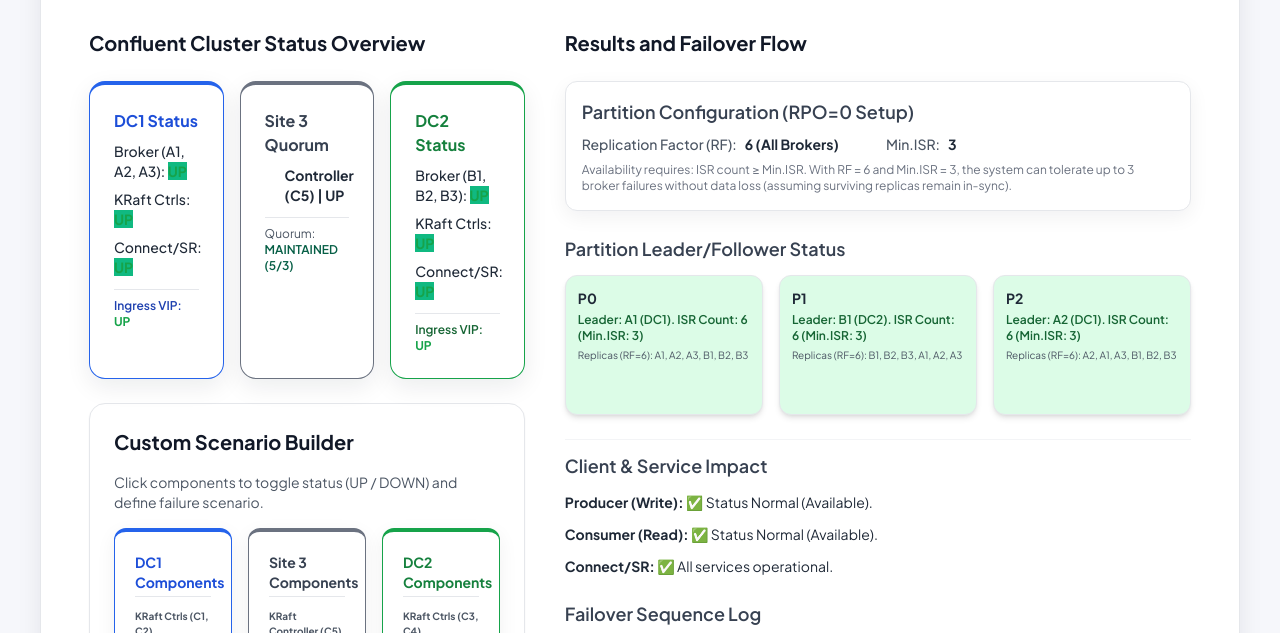
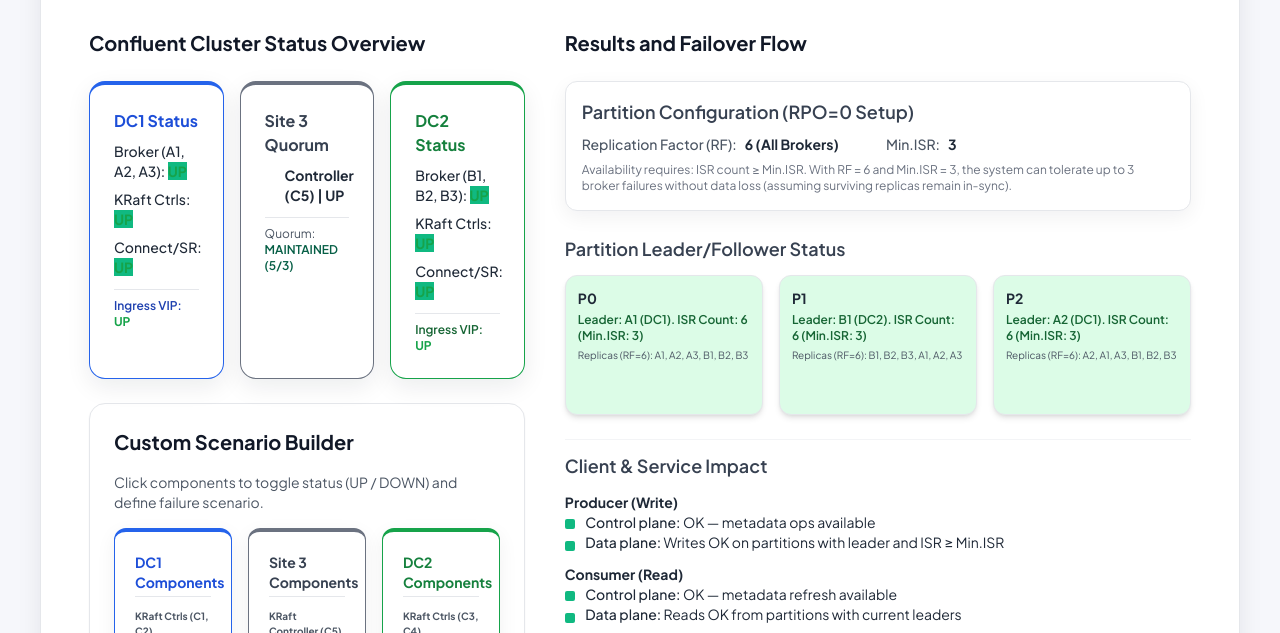
Before and after one commit to goasutlor/kafka_failover, a plain HTML site: page index.html in a window 1280 px wide. Shown: the part 160-793 px from the top of the page. Drawn offline with nearby package versions, Linux system fonts and the light colour scheme.

Commit message:
ux: calm client-impact copy; split control-plane vs data-plane with neutral badges

```diff
--- a/index.html
+++ b/index.html
@@ -1092,9 +1092,9 @@
 
         function renderClientImpact() {
             const { quorumMaintained } = checkQuorum();
-            let producerMsg = "✅ Status Normal (Available).";
-            let consumerMsg = "✅ Status Normal (Available).";
-            let serviceMsg = "✅ All services operational.";
+            let producerMsg = "";
+            let consumerMsg = "";
+            let serviceMsg = "";
 
             const minISR = MIN_ISR;
             const uncleanEnabled = UNCLEAN_ENABLED;
@@ -1136,71 +1136,71 @@
 
 
             // --- Quorum Check ---
-            if (!quorumMaintained) {
-                producerMsg = "🛑 Control Plane Lost. Producer must stop writing metadata requests (e.g., topic creation). Existing partitions keep serving.";
-                consumerMsg = "🛑 Control Plane Lost. Consumer must stop fetching metadata. Existing partitions keep serving.";
-                serviceMsg = "🛑 Connect/SR Services: **Frozen** and unable to register new tasks/schemas due to Control Plane failure.";
+            // Build compact badges
+            const red = '<span class="inline-block w-2.5 h-2.5 rounded-sm bg-red-500 mr-2 align-middle"></span>';
+            const yellow = '<span class="inline-block w-2.5 h-2.5 rounded-sm bg-yellow-400 mr-2 align-middle"></span>';
+            const green = '<span class="inline-block w-2.5 h-2.5 rounded-sm bg-emerald-500 mr-2 align-middle"></span>';
+
+            // Producer
+            const prodMeta = !quorumMaintained
+                ? `${red} <span class="font-medium">Control plane:</span> Lost — metadata ops blocked (topic/ACL/partition)`
+                : `${green} <span class="font-medium">Control plane:</span> OK — metadata ops available`;
+
+            let prodData;
+            if (partitionsOffline > 0) {
+                prodData = `${red} <span class=\"font-medium\">Data plane:</span> Writes blocked on ${partitionsOffline} partition(s) (ISR < Min.ISR)`;
+            } else {
+                prodData = `${green} <span class=\"font-medium\">Data plane:</span> Writes OK on partitions with leader and ISR ≥ Min.ISR`;
             }
+            const prodRisk = !quorumMaintained
+                ? `${yellow} <span class="font-medium">Risk:</span> If a leader fails while quorum is lost, writes stop until quorum restored`
+                : '';
+            producerMsg = `<div class="space-y-1">${prodMeta}<br>${prodData}${prodRisk ? `<br>${prodRisk}` : ''}</div>`;
 
-            // --- Data Plane Check (Only if Quorum is UP) ---
-            else if (partitionsOffline > 0) {
-                 producerMsg = `🛑 Producer: Fails to write data to ${partitionsOffline} Partition(s) (**ISR Count < Min.ISR**). Write traffic is **blocked** to prevent data loss.`;
-                 consumerMsg = `🛑 Consumer: Stops reading for ${partitionsOffline} Partition(s) (**ISR Count < Min.ISR**).`;
-            } else if (uncleanUsed) {
-                producerMsg = `⚠️ Producer: Writes succeeded to Unclean Leaders. **Data Loss Risk** is high.`;
-                consumerMsg = `⚠️ Consumer: Reads succeeded from Unclean Leaders. **Data Loss Risk** is high.`;
-            } else if (leadersFailed > 0) {
-                // Leaders failed, but new ones were found (100% recovery) AND Min.ISR was maintained
-                producerMsg = "⚠️ Producer: **Brief Metadata Refresh/Stutter** before being redirected to the New Leader(s) within seconds. Write traffic resumes. (Auto-Failover Successful)";
-                consumerMsg = "⚠️ Consumer: **Brief Metadata Refresh/Stutter** as it follows the New Leader(s). Reading resumes quickly. (Auto-Failover Successful)";
-            } else if (ingressDownCount > 0) {
-                 // Ingress is down, but NO internal component failed AND Leaders are still UP (Fix 1: Decoupling)
-                const downSites = [];
-                if (clusterState.services.DC1_INGRESS.status === 'DOWN') downSites.push('DC1');
-                if (clusterState.services.DC2_INGRESS.status === 'DOWN') downSites.push('DC2');
-                const downIngress = downSites.join(' and ');
+            // Consumer
+            const consMeta = !quorumMaintained
+                ? `${red} <span class="font-medium">Control plane:</span> Lost — metadata refresh/admin blocked`
+                : `${green} <span class="font-medium">Control plane:</span> OK — metadata refresh available`;
+            let consData;
+            if (partitionsOffline > 0) {
+                consData = `${red} <span class=\"font-medium\">Data plane:</span> Reads stopped on ${partitionsOffline} partition(s) (ISR < Min.ISR)`;
+            } else {
+                consData = `${green} <span class=\"font-medium\">Data plane:</span> Reads OK from partitions with current leaders`;
+            }
+            const consRisk = !quorumMaintained
+                ? `${yellow} <span class="font-medium">Risk:</span> If any leader fails, reads stop until quorum restored`
+                : '';
+            consumerMsg = `<div class="space-y-1">${consMeta}<br>${consData}${consRisk ? `<br>${consRisk}` : ''}</div>`;
 
-                producerMsg = `⚠️ Producer: Connection attempts via ${downIngress} VIP fail. Clients successfully **Redirect** traffic to the operational VIP. **Cluster internals are stable.**`;
-                consumerMsg = `⚠️ Consumer: Connection attempts via ${downIngress} VIP fail. Clients successfully **Redirect** traffic to the operational VIP. **Cluster internals are stable.**`;
-            }
+            // Connect / Schema Registry
+            const dc1ConnectDown = clusterState.services.DC1_CONNECT.status === 'DOWN';
+            const dc2ConnectDown = clusterState.services.DC2_CONNECT.status === 'DOWN';
+            const dc1SRDown = clusterState.services.DC1_SR.status === 'DOWN';
+            const dc2SRDown = clusterState.services.DC2_SR.status === 'DOWN';
 
+            const metaConnect = !quorumMaintained
+                ? `${red} <span class="font-medium">Metadata:</span> Registering new tasks/schemas blocked`
+                : `${green} <span class="font-medium">Metadata:</span> Registry/Connect admin available`;
 
-            // --- Service Check (Independent of Broker/Quorum, unless Quorum is DOWN) ---
-            if (quorumMaintained) {
-                const dc1ConnectDown = clusterState.services.DC1_CONNECT.status === 'DOWN';
-                const dc2ConnectDown = clusterState.services.DC2_CONNECT.status === 'DOWN';
-                const dc1SRDown = clusterState.services.DC1_SR.status === 'DOWN';
-                const dc2SRDown = clusterState.services.DC2_SR.status === 'DOWN';
+            // availability of existing tasks (approximate)
+            const dataConnect = `${green} <span class="font-medium">Data I/O:</span> Existing tasks continue if internal topics leaders remain up and ISR ≥ Min.ISR`;
+            const svcRisk = !quorumMaintained
+                ? `${yellow} <span class="font-medium">Advisory:</span> Freeze config/rollouts until quorum is restored`
+                : '';
 
-                const serviceSummary = [];
+            const svcDowns = [];
+            if (dc1ConnectDown && dc2ConnectDown) svcDowns.push('Connect (both sites)');
+            else if (dc1ConnectDown) svcDowns.push('Connect DC1');
+            else if (dc2ConnectDown) svcDowns.push('Connect DC2');
+            if (dc1SRDown && dc2SRDown) svcDowns.push('Schema Registry (both sites)');
+            else if (dc1SRDown) svcDowns.push('Schema Registry DC1');
+            else if (dc2SRDown) svcDowns.push('Schema Registry DC2');
+            const svcDownNote = svcDowns.length > 0 ? `<br>${red} <span class=\"font-medium\">Outage:</span> ${svcDowns.join(', ')} down` : '';
+            serviceMsg = `<div class="space-y-1">${metaConnect}<br>${dataConnect}${svcDownNote}${svcRisk ? `<br>${svcRisk}` : ''}</div>`;
 
-                if (dc1ConnectDown && dc2ConnectDown) {
-                    serviceSummary.push("🛑 **All Connect Ingestion Blocked.**");
-                } else if (dc1ConnectDown) {
-                     serviceSummary.push("⚠️ **DC1 Connect Blocked.** DC2 Connect is operational.");
-                } else if (dc2ConnectDown) {
-                     serviceSummary.push("⚠️ **DC2 Connect Blocked.** DC1 Connect is operational.");
-                }
-
-                if (dc1SRDown && dc2SRDown) {
-                    serviceSummary.push("🛑 **All Schema Registry Down.** Schema operations fail.");
-                } else if (dc1SRDown && !dc2SRDown) {
-                    serviceSummary.push("⚠️ **DC1 Schema Registry Down.** Operations should shift to DC2.");
-                } else if (dc2SRDown && !dc1SRDown) {
-                    serviceSummary.push("⚠️ **DC2 Schema Registry Down.** Operations should shift to DC1.");
-                }
-
-                if (serviceSummary.length === 0) {
-                    serviceMsg = "✅ All services operational.";
-                } else {
-                    serviceMsg = serviceSummary.join(' ');
-                }
-            }
-
-
-            document.getElementById('producer_impact').innerHTML = `<span class="font-bold">Producer (Write):</span> ${producerMsg}`;
-            document.getElementById('consumer_impact').innerHTML = `<span class="font-bold">Consumer (Read):</span> ${consumerMsg}`;
-            document.getElementById('service_impact').innerHTML = `<span class="font-bold">Connect/SR:</span> ${serviceMsg}`;
+            document.getElementById('producer_impact').innerHTML = `<span class="font-bold">Producer (Write)</span><br>${producerMsg}`;
+            document.getElementById('consumer_impact').innerHTML = `<span class="font-bold">Consumer (Read)</span><br>${consumerMsg}`;
+            document.getElementById('service_impact').innerHTML = `<span class="font-bold">Connect/SR</span><br>${serviceMsg}`;
         }
 
 
```
